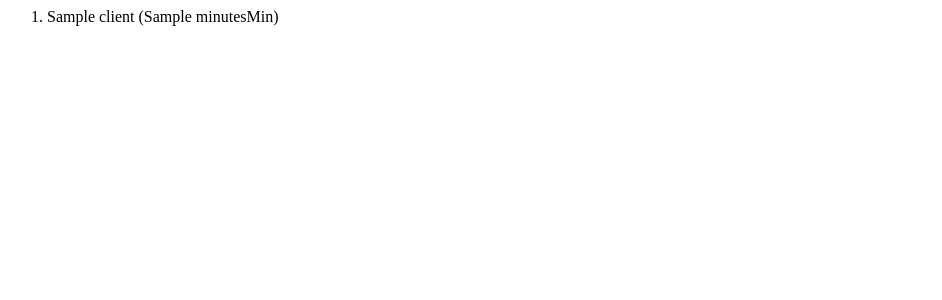
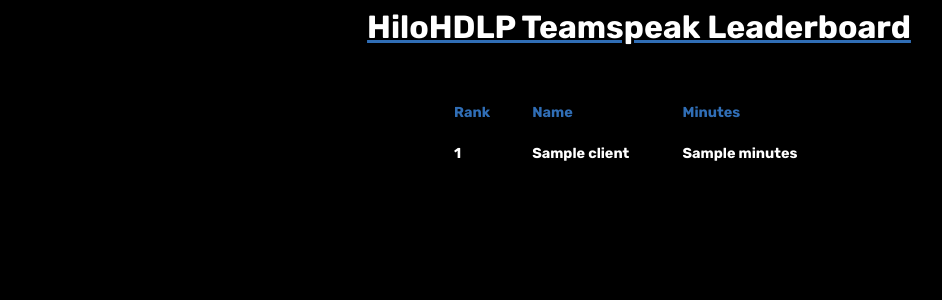
Before and after one commit to coffeemakingtoaster/teamspeak-scoreboard, a Node project: template views/leaderboard.ejs in a window 1280 px wide. Shown: the top 300 px of the page, without its empty margins (1-943 px from the left). Run offline with Node 20 templates, Linux system fonts and the light colour scheme; the template is opened without the code that fills it: most values are stand-ins (such as "Sample title", 1, 10 or a date in 2020).

Commit message:
update ejs template

```diff
--- a/views/leaderboard.ejs
+++ b/views/leaderboard.ejs
@@ -1,5 +1,76 @@
-<ol type="1">
-<% clients.forEach((client) => { %>
-    <li><%=client.name%> (<%=client.minutes %>Min)</li>
-<% }) %>
-</ol>
+<header>
+    <link rel="preconnect" href="https://fonts.googleapis.com">
+    <link rel="preconnect" href="https://fonts.gstatic.com" crossorigin>
+    <link href="https://fonts.googleapis.com/css2?family=Poppins:wght@300&family=Rubik:wght@700&display=swap"
+        rel="stylesheet">
+    <style>
+        body {
+            background-color: black;
+        }
+
+        h1 {
+            font-family: 'Poppins', sans-serif;
+            font-family: 'Rubik', sans-serif;
+            text-align: center;
+            color: white;
+            text-decoration: underline;
+            text-decoration-color: #306eb6;
+        }
+
+        .leaderboard-container {
+            display: flex;
+            justify-content: center;
+        }
+
+        .leaderboard-table {
+            border-collapse: collapse;
+            margin: 25px 0;
+            font-size: 0.9em;
+            font-family: 'Poppins', sans-serif;
+            font-family: 'Rubik', sans-serif;
+            color: white;
+            min-width: 400px;
+            box-shadow: 0 0 20px rgba(0, 0, 0, 0.15);
+        }
+
+        .leaderboard-table thead tr {
+            color: #306eb6;
+            background-color: black;
+            text-align: left;
+        }
+
+        .leaderboard-table th,
+        .leaderboard-table td {
+            padding: 12px 15px;
+        }
+    </style>
+</header>
+
+<h1>HiloHDLP Teamspeak Leaderboard</h1>
+<div class="leaderboard-container">
+    <table class="leaderboard-table">
+        <thead>
+            <tr>
+                <th>Rank</th>
+                <th>Name</th>
+                <th>Minutes</th>
+            </tr>
+        </thead>
+        <tbody>
+            <% let rank=1 %>
+                <% clients.forEach((client)=> { %>
+                    <tr>
+                        <td>
+                            <%= rank %>
+                        </td>
+                        <td>
+                            <%= client.name %>
+                        </td>
+                        <td>
+                            <%= client.minutes %>
+                        </td>
+                    </tr>
+                    <% rank++ }) %>
+        </tbody>
+    </table>
+</div>
```
Also changed, not shown: src/app.service.ts (+8 -2 lines).
